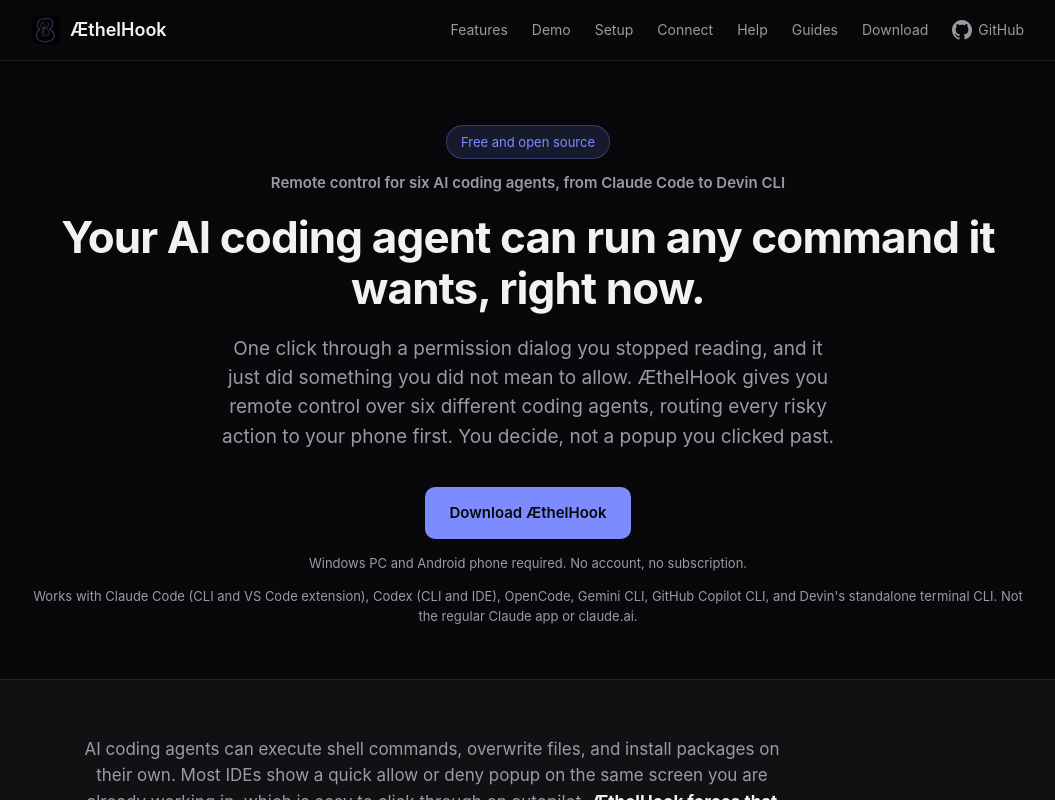
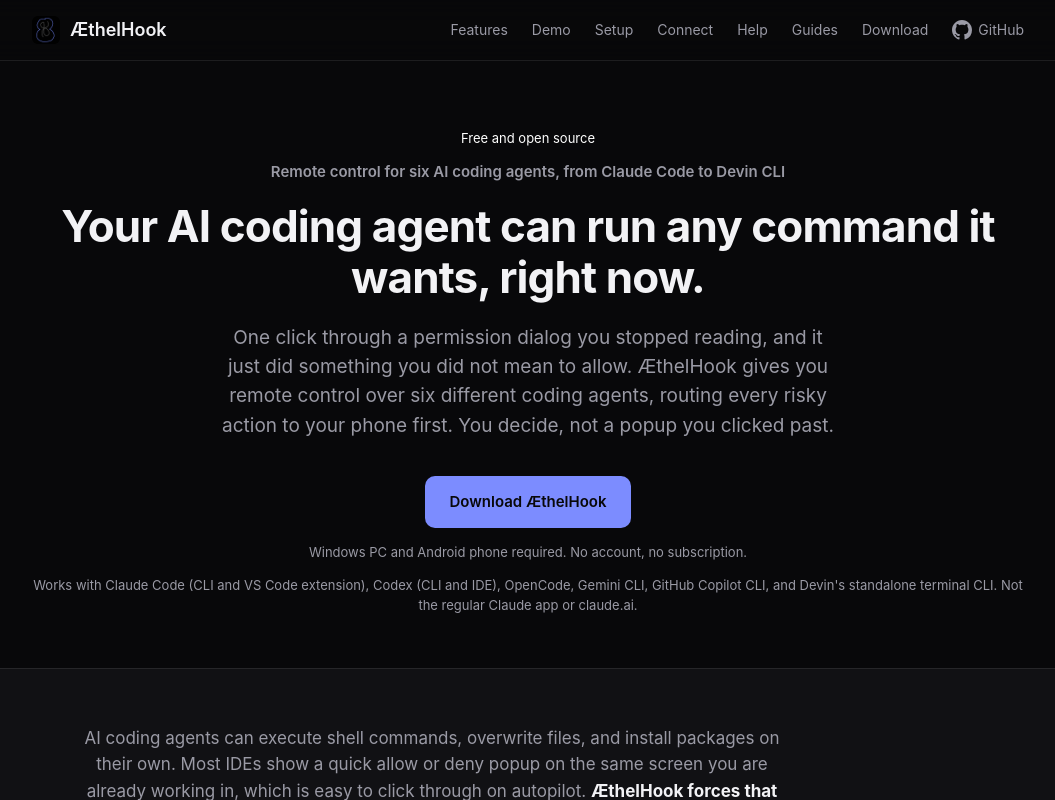
Before and after one commit to aethelst8/aethelst8.github.io, a React (Vite) app: page / in a window 1280 px wide. Shown: the top 800 px of the page, without its empty margins (112-1167 px from the left). Built offline with nearby package versions, Linux system fonts and the light colour scheme.

Commit message:
Add Google Play icon to download button, de-pill the hero badge
Matches the GithubIcon pattern for a Play Store glyph next to the download
CTA. Hero's "Free and open source" tag drops its pill background/border in
favor of plain white text, per design feedback.

```diff
--- a/src/components/Download.jsx
+++ b/src/components/Download.jsx
@@ -1,3 +1,5 @@
+import PlayStoreIcon from './PlayStoreIcon.jsx'
+
 export default function Download() {
   return (
     <section id="download">
@@ -35,6 +37,7 @@
               className="btn btn-primary"
               href="https://play.google.com/store/apps/details?id=com.aethelhook.app"
             >
+              <PlayStoreIcon size={18} />
               Get it on Google Play
             </a>
             <div className="warn warn-info">
--- /dev/null
+++ b/src/components/PlayStoreIcon.jsx
@@ -0,0 +1,7 @@
+export default function PlayStoreIcon({ size = 18 }) {
+  return (
+    <svg viewBox="0 0 24 24" width={size} height={size} fill="currentColor" aria-hidden="true">
+      <path d="M22.018 13.298l-3.919 2.218-3.515-3.493 3.543-3.521 3.891 2.202a1.49 1.49 0 0 1 0 2.594zM1.337.924a1.486 1.486 0 0 0-.112.568v21.017c0 .217.045.419.124.6l11.155-11.087L1.337.924zm12.207 10.065l3.258-3.238L3.45.195a1.466 1.466 0 0 0-.946-.179l11.04 10.973zm0 2.067l-11 10.933c.298.036.612-.016.906-.183l13.324-7.54-3.23-3.21z"/>
+    </svg>
+  )
+}
--- a/src/index.css
+++ b/src/index.css
@@ -98,11 +98,7 @@
 .badge {
   display: inline-block;
   font-size: 13px;
-  color: var(--accent);
-  background: var(--accent-soft);
-  border: 1px solid rgba(124, 140, 255, 0.3);
-  border-radius: 999px;
-  padding: 6px 14px;
+  color: #fff;
   margin-bottom: 24px;
 }
 .eyebrow {
```
